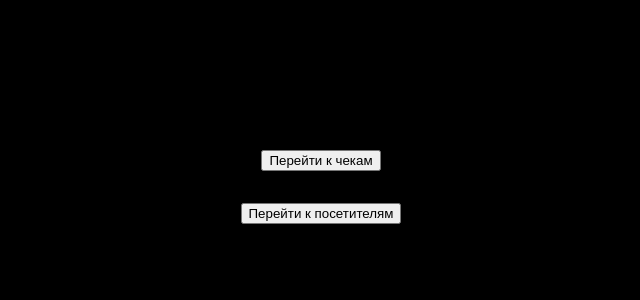
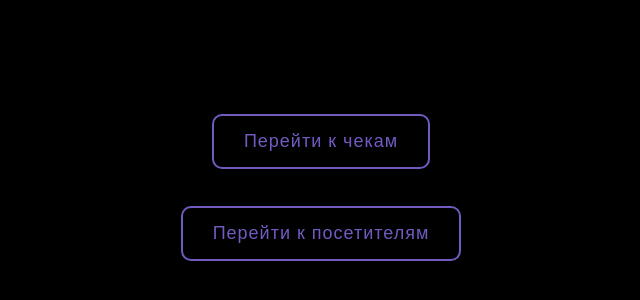
Before and after one commit to MiRinnDa/qwerty, a Vue app in the folder qawll/: page / in a window 1280 px wide. Shown: the part 252-552 px from the top of the page, without its empty margins (319-959 px from the left). Built offline with nearby package versions, Linux system fonts and the light colour scheme.

Commit message:
UPD 01.1.0

```diff
--- a/qawll/src/views/CustomersView.vue
+++ b/qawll/src/views/CustomersView.vue
@@ -3,7 +3,7 @@
 
 
     <div class="add-customers">
-        <h2>Добавить нового посетителя</h2>
+        <h1>Добавить нового посетителя</h1>
         <form @submit.prevent="addCustomer">
             <input v-model="newCustomer.name" placeholder="Имя" :required>
             <input v-model="newCustomer.passportDetails" placeholder="Паспортные данные" required>
@@ -19,7 +19,7 @@
     <div v-else-if="error">Ошибка: {{ error }}</div>
     <div v-else>
         <div v-if="customers.length">
-            <div v-for="customers in customers" :key="customers.id" class="customers" style="margin-bottom: 30%;">
+            <div v-for="customers in customers" :key="customers.id" class="customers" style="margin-bottom: 30%; display: flex;">
                 <h3>Клиент:</h3> {{ customers.name }}
                 <h3>Паспортные данные:</h3> {{ customers.passportDetails }}
             </div>
@@ -86,4 +86,6 @@ export default {
 }
 </script>
 
-<style scoped></style>
+<style scoped>
+
+</style>
--- a/qawll/src/views/HomeView.vue
+++ b/qawll/src/views/HomeView.vue
@@ -3,9 +3,35 @@
     <h1>Добро пожаловать!</h1>
   </div>
   <div style="display: flex; justify-content: center; margin-top: 10%;"><form action="/receipt"><button>Перейти к чекам</button></form></div>
-  <div style="display: flex; justify-content: center; margin-top: 10%;"><form action="/customers"><button>Перейти к посетителям</button></form></div>
+  <div style="display: flex; justify-content: center; margin-top: 2%;"><form action="/customers"><button>Перейти к посетителям</button></form></div>
 </template>
 
 <style>
+button {
+  position: relative;
+  display: inline-block;
+  margin: 15px;
+  padding: 15px 30px;
+  text-align: center;
+  font-size: 18px;
+  letter-spacing: 1px;
+  text-decoration: none;
+  color: #725AC1;
+  background: transparent;
+  cursor: pointer;
+  transition: ease-out 0.5s;
+  border: 2px solid #725AC1;
+  border-radius: 10px;
+  box-shadow: inset 0 0 0 0 #725AC1;
+}
 
+button:hover {
+  color: white;
+  box-shadow: inset 0 -100 0 0 #725AC1;
+  background-color: #725AC1;
+}
+
+button:active{
+  transform: scale(0.9);
+}
 </style>
```
